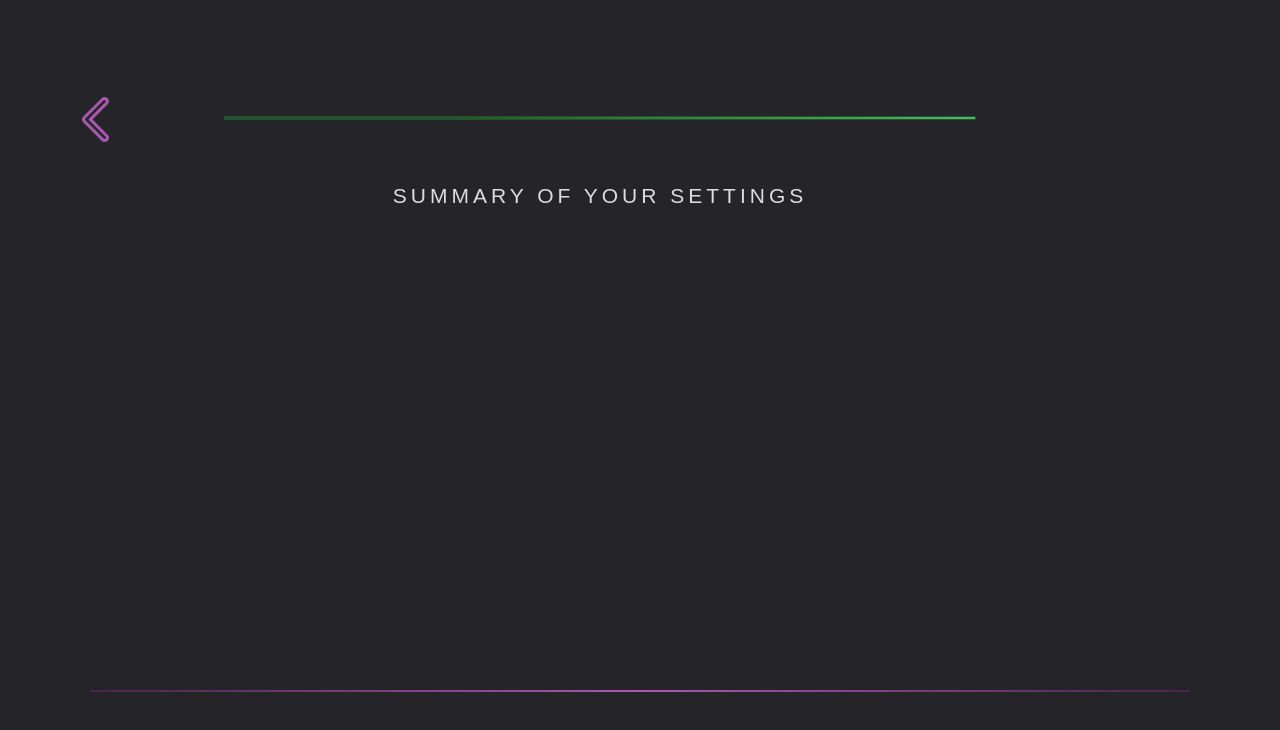
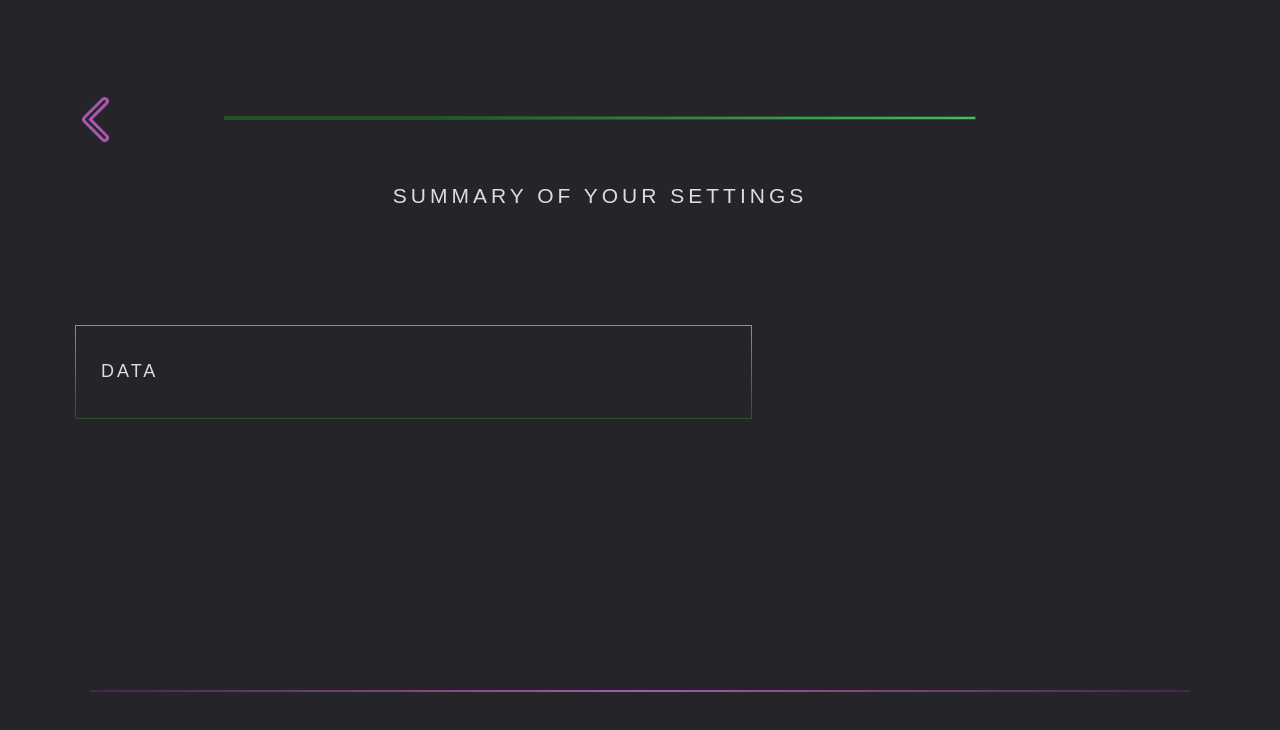
Before and after one commit to spacemeshos/sm-init-app-v2, a React (Create React App) app: page /guided/Summary in a window 1280 px wide. Shown: the top 730 px of the page. Built offline with nearby package versions, Linux system fonts and the light colour scheme.

Commit message:
frame component added

```diff
--- /dev/null
+++ b/src/components/frames.tsx
@@ -0,0 +1,98 @@
+import * as React from "react";
+import styled from "styled-components";
+import Colors from "../styles/colors";
+
+interface FrameProps {
+  heading?: string;
+  subheader?: string;
+  footer?: string;
+  imageSrc?: string;
+  children?: React.ReactNode;
+  buttonText?: string;
+  onClick?: () => void;
+  wrapperTop?: number;
+  wrapperLeft?: number;
+  wrapperHeight: number;
+  wrapperWidth: number;
+}
+
+const GreenWrapper = styled.div<{ wrapperTop?: number; wrapperLeft?: number; wrapperHeight: number; wrapperWidth: number }>`
+  border: 1px solid transparent;
+  background-color: ${Colors.background};
+  position: absolute;
+  top: ${({ wrapperTop }) => wrapperTop}px;
+  left: ${({ wrapperLeft }) => wrapperLeft}px;
+  height: ${({ wrapperHeight }) => wrapperHeight}px;
+  width: ${({ wrapperWidth }) => wrapperWidth}px;
+
+  display: flex;
+  justify-content: center;
+
+  /* Gradient border - example with a direction */
+  border-image: linear-gradient(to bottom, ${Colors.greenLight}, ${Colors.greenDark});
+  border-image-slice: 1;
+`;
+
+const FrameHeading = styled.h2`
+  color: ${Colors.grayLight};
+  font-family: "Source Code Pro", sans-serif;
+  margin: 35px 15px 0px;
+  left: 10px;
+  text-align: left;
+  text-transform: uppercase;
+  font-size: 18px;
+  font-weight: 100;
+  letter-spacing: 3px;
+  width: 100%;
+  position: absolute;
+`;
+
+const SubHeader = styled.h3`
+  color: ${Colors.grayLight};
+  font-family: "Source Code Pro ExtraLight", sans-serif;
+  top: 20%;
+  position: absolute;
+  text-align: right;
+  text-transform: uppercase;
+  font-size: 16px;
+  font-weight: 100;
+  letter-spacing: 3px;
+  width: 100%;
+`;
+
+const Image = styled.img<{ top?: number; left?: number; height?: number; width?: number }>`
+  aspect-ratio: 1;
+  object-fit: contain;
+  position: absolute;
+  top: ${({ top }) => top}px;
+  left: ${({ left }) => left}px;
+  height: ${({ height }) => height}px;
+  width: ${({ width }) => width}px;
+`;
+
+const Footer = styled.h3`
+  color: ${Colors.grayLight};
+  font-family: "Source Code Pro ExtraLight", sans-serif, Arial;
+  bottom: 5%;
+  position: absolute;
+  text-align: center;
+  text-transform: uppercase;
+  font-size: 16px;
+  font-weight: 100;
+  letter-spacing: 3px;
+  width: 100%;
+`;
+
+const GreenFrame: React.FC<FrameProps> = ({ heading, subheader, imageSrc, footer, children, wrapperHeight, wrapperLeft, wrapperTop, wrapperWidth}) => {
+  return (
+    <GreenWrapper wrapperHeight={wrapperHeight} wrapperLeft={wrapperLeft} wrapperTop={wrapperTop} wrapperWidth={wrapperWidth}>
+      <FrameHeading>{heading}</FrameHeading>
+      <SubHeader>{subheader}</SubHeader>
+      {imageSrc && <Image src={imageSrc} alt="Descriptive text here" />}
+      <Footer>{footer}</Footer>
+      {children}
+    </GreenWrapper>
+  );
+};
+
+export default GreenFrame;
--- a/src/pages/GuidedCreate/Summary.tsx
+++ b/src/pages/GuidedCreate/Summary.tsx
@@ -1,11 +1,10 @@
 import * as React from "react";
 import styled from "styled-components";
-import {
-  BackButton,
-} from "../../components/button";
+import { BackButton } from "../../components/button";
 import Title from "../../components/titles";
 import Colors from "../../styles/colors";
 import ProgressBar from "../../components/progress";
+import GreenFrame from "../../components/frames";
 
 const NavProgress = styled.div`
   width: 1200px;
@@ -36,9 +35,7 @@ const ContainerBottom = styled.div`
   position: absolute;
 `;
 
-
 const Summary: React.FC = () => {
-
   return (
     <>
       <NavProgress>
@@ -46,10 +43,17 @@ const Summary: React.FC = () => {
         <BackButton />
       </NavProgress>
       <TextWrapper>
-        <Title  text="Summary of your Settings"/>
+        <Title text="Summary of your Settings" />
       </TextWrapper>
 
       <ContainerBottom>
+        <GreenFrame
+          wrapperTop={0}
+          wrapperLeft={75}
+          wrapperHeight={92}
+          wrapperWidth={675}
+          heading="DATA"
+        />
       </ContainerBottom>
     </>
   );
```
Also changed, not shown: src/components/modal.tsx (line endings or trailing spaces).
